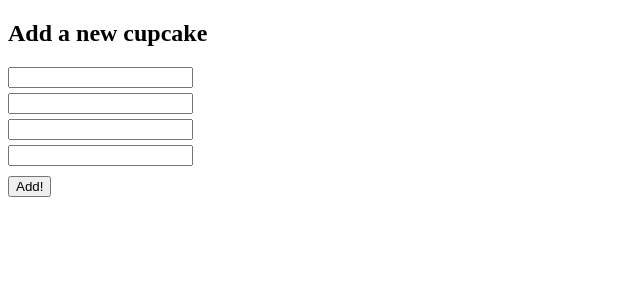
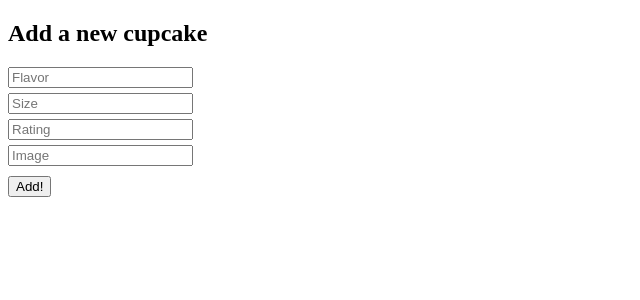
Before and after one commit to jvill171/flask-cupcakes, a Flask app: page / in a window 1280 px wide. Shown: the top 300 px of the page, without its empty margins (0-640 px from the left). Run offline with Flask 3, Linux system fonts and the light colour scheme.

Commit message:
Added placeholder test for form

```diff
--- a/templates/index.html
+++ b/templates/index.html
@@ -1,27 +1,29 @@
 {% extends 'base.html' %}
 
 {% block content %}
-<ul class="cupcake-list">
-
-</ul>
 <h2>Add a new cupcake</h2>
 <form id="new-cupcake-form">
     <div>
         <label for="form-flavor"></label>
-        <input name="flavor" id="form-flavor">
+        <input name="flavor" id="form-flavor" placeholder="Flavor">
     </div>
     <div>
         <label for="form-size"></label>
-        <input name="size" id="form-size">
+        <input name="size" id="form-size" placeholder="Size">
     </div>
     <div>
         <label for="form-rating"></label>
-        <input name="rating" id="form-rating">
+        <input name="rating" id="form-rating" placeholder="Rating">
     </div>
     <div>
         <label for="form-image"></label>
-        <input name="image" id="form-image">
+        <input name="image" id="form-image" placeholder="Image">
     </div>
     <button>Add!</button>
 </form>
+<ul class="cupcake-list">
+
+</ul>
 {% endblock %}
+
+<button class="delete-button">X</button>
```
